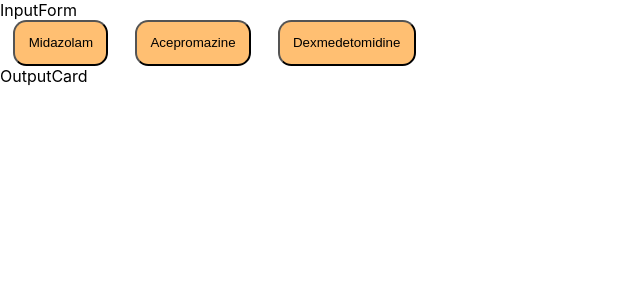
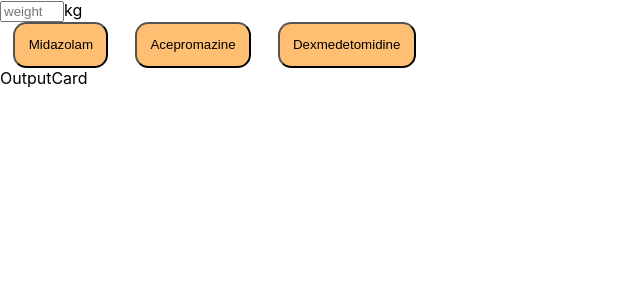
Before and after one commit to sherrylia0hy/dosage-calculator, a React (Create React App) app: page / in a window 1280 px wide. Shown: the top 300 px of the page, without its empty margins (0-640 px from the left). Built offline with nearby package versions, Linux system fonts and the light colour scheme.

Commit message:
Take weight from input into main app state

```diff
--- a/src/App.js
+++ b/src/App.js
@@ -54,10 +54,11 @@ function App() {
       id:3
     }
   ])
+  const [weight, setWeight] = useState([])
 
   return (
     <div className="container">
-      <InputForm />
+      <InputForm weight={weight} setWeight={setWeight}/>
       <DrugButtons drugs={drugs}/>
       <OutputCard />
     </div>
--- a/src/components/InputForm.js
+++ b/src/components/InputForm.js
@@ -1,7 +1,18 @@
-const InputForm = () => {
-  return (
-    <div>InputForm</div>
-  )
+const InputForm = ({weight, setWeight}) => {
+    return(
+    <div>
+        <input min="0" max="999" placeholder="weight kg" type="number" id="weight" /*value={weight}*/ onChange={(e)=>{
+            setWeight(e.target.value)
+            console.log(e.target.value, "kg")
+        }}/>
+        {/* If state weight is not declared in this component. The component cannot read and wet the weight at the same time */}
+        {/* The limitation of the weight won't  */}
+        <label htmlFor="weight">kg</label>
+
+    </div>
+    //add function to adjust kg and lb
+    )
+
 }
 
 export default InputForm
```
